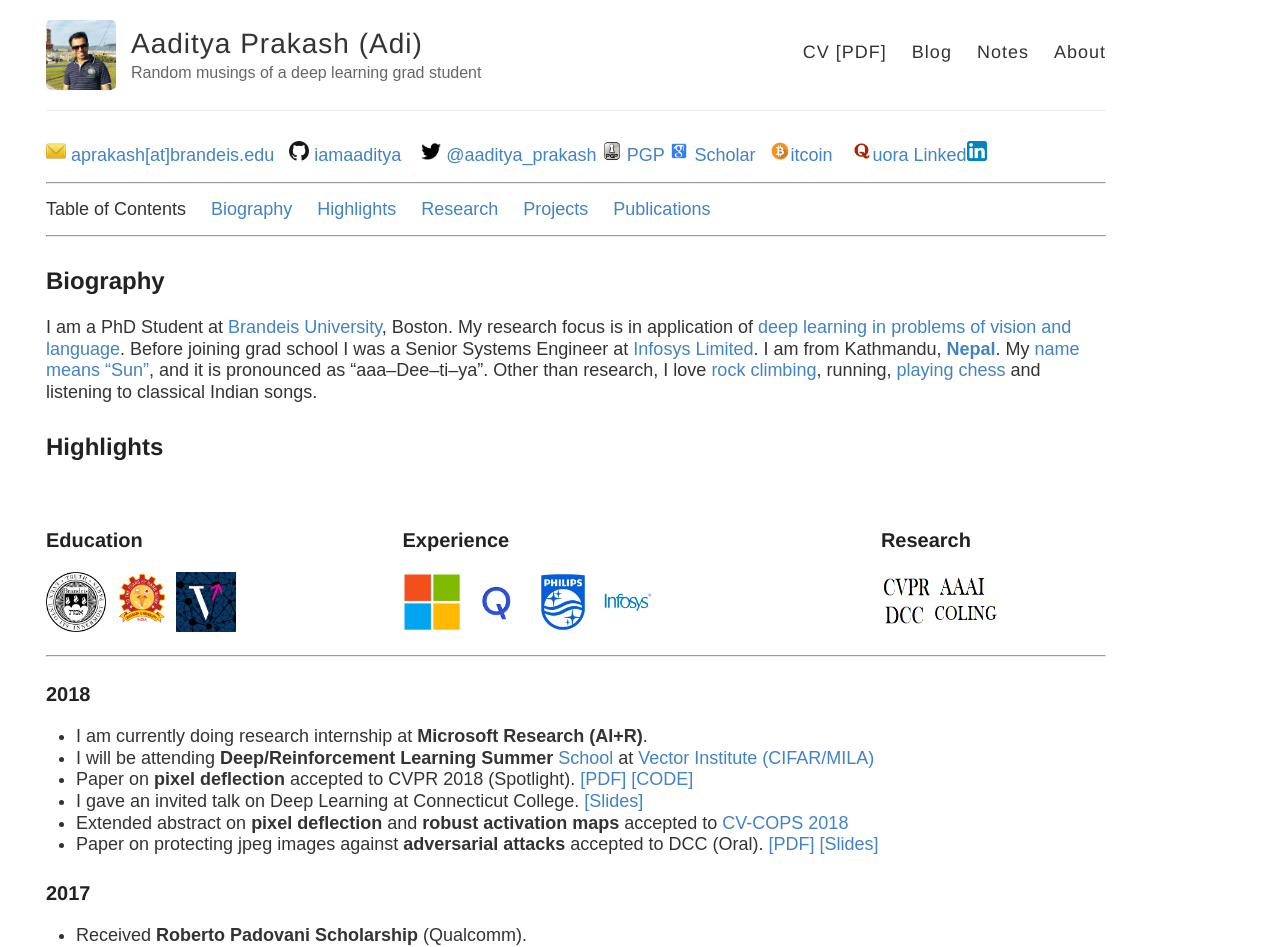
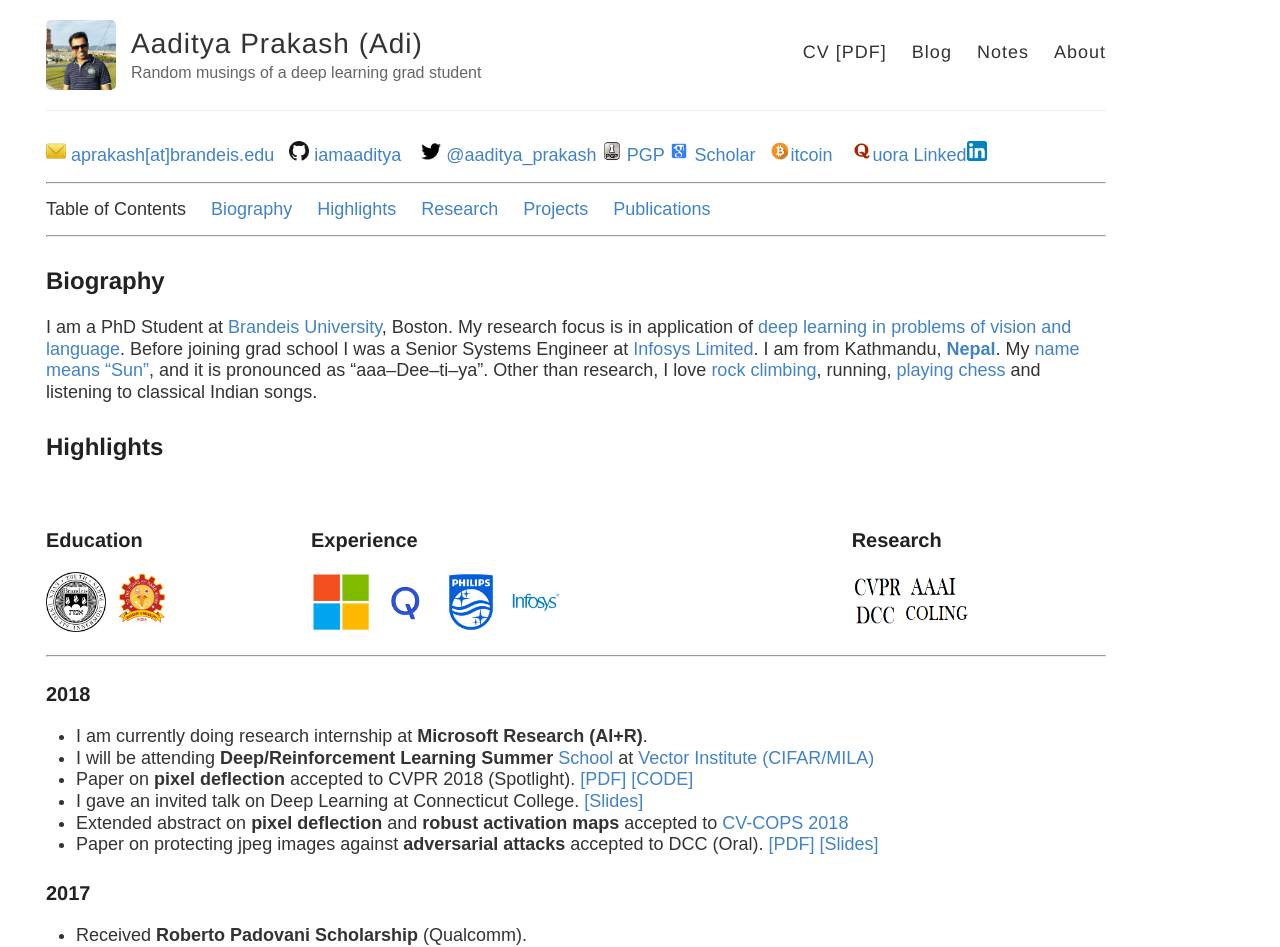
Before and after one commit to iamaaditya/iamaaditya.github.io, a Jekyll site: the page built from about/index.md, in a window 1280 px wide. Shown: the top 947 px of the page. Built offline with Jekyll 4.4.1, drawn with Linux system fonts in a browser that asks for light colours; some web fonts are replaced.

Commit message:
remove vector

```diff
--- a/about/index.md
+++ b/about/index.md
@@ -24,7 +24,6 @@ I am a PhD Student at [Brandeis University](http://www.brandeis.edu/), Boston. M
 <td style="border: none; ">
   <img src="https://raw.githubusercontent.com/iamaaditya/iamaaditya.github.io/master/images/Brandeis.png" height="60px" width="60px" />
   <img src="https://raw.githubusercontent.com/iamaaditya/iamaaditya.github.io/master/images/Bharath.png" height="60px" width="60px" />
-  <img src="https://raw.githubusercontent.com/iamaaditya/iamaaditya.github.io/master/images/Vector.png" height="60px" width="60px" />
 
 </td>
 <td style="border: none; ">
```
